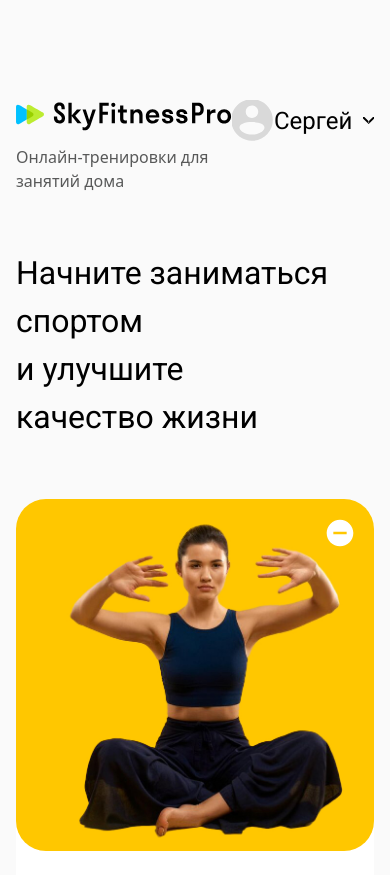
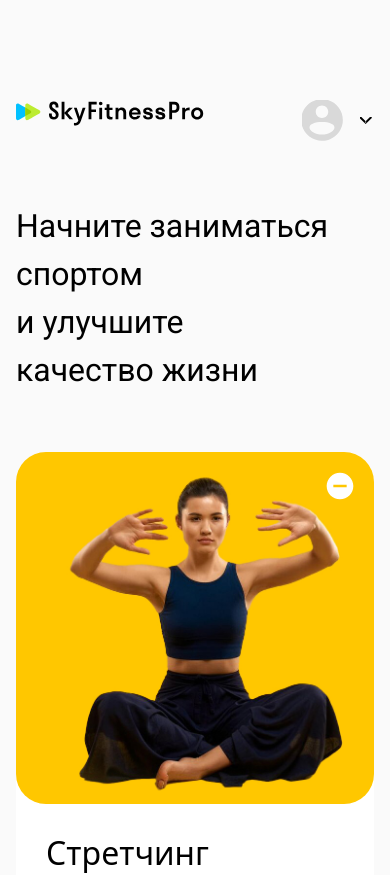
Before and after one commit to StiveTitov/SkyFitnessPro, a Next.js app in the folder sky-fitness-pro/: page /pages in a window 390 px wide. Shown: the top 875 px of the page. Built offline with nearby package versions, Linux system fonts and the light colour scheme.

Commit message:
Адаптив для шапки

```diff
--- a/sky-fitness-pro/src/components/DropDown/DropDown.tsx
+++ b/sky-fitness-pro/src/components/DropDown/DropDown.tsx
@@ -3,7 +3,7 @@ import ButtonLink from "../ButtonLink/ButtonLink";
 
 export default function DropDown() {
   return (
-    <div className="absolute right-20 z-10 mt-14 bg-white rounded-[30px] w-[266px] h-[258px] flex flex-col items-center gap-8 ">
+    <div className="absolute right-0 z-10 mt-3 md:mt-6 bg-white rounded-[30px] w-[266px] h-[258px] flex flex-col items-center gap-8 ">
       <div className="w-[206px] flex flex-col gap-2.5 text-center mt-[24px]">
         <p className="font-skyeng text-lg">Сергей</p>
         <p className="font-skyeng text-lg text-[gray]">sergey.petrov96@mail.ru</p>
--- a/sky-fitness-pro/src/components/Header/Header.tsx
+++ b/sky-fitness-pro/src/components/Header/Header.tsx
@@ -24,63 +24,25 @@ export default function Header() {
               <Image src={logoImg} alt="logo" width={220} height={35} />
             </div>
           </Link>
-          <p className="pt-3.5 text-[#585959]">Онлайн-тренировки для занятий дома</p>
+          <p className="hidden md:block pt-3.5 text-[#585959]">Онлайн-тренировки для занятий дома</p>
         </div>
         {isAuth ?
           <div className="w-[103px]">
             <Button title='Войти' />
           </div>
           : (<>
-            <div onClick={toggleDropdown} className="relative top-0 left-0 flex flex-row justify-between items-center w-[170px] h-[50px]">
+          <div className="relative">
+            <div onClick={toggleDropdown} className="relative top-0 left-0 flex flex-row justify-end gap-4 md:justify-between items-center w-[170px] h-[50px]">
               <SVG icon="icon-user" className="w-[42px] h-[42px]" />
-              <div className="flex items-center w-[100px]">
-                <p className="text-2xl font-roboto-400 pr-[11px]">Сергей</p>
+              <div className="flex items-center">
+                <p className="hidden md:block text-2xl font-roboto-400 pr-[11px]">Сергей</p>
                 <SVG icon="icon-arrow" className="w-[14px] h-[9px]" />
               </div>
             </div>
             {isOpen && ( <DropDown />)}
+            </div>
           </>)}
       </div>
     </>
   )
 }
-{/* <section className="rounded-[30px] p-[40px] lg:p-10 bg-white shadow-def md:mt-[302px] lg:mt-[102px]">
-<div className="relative flex flex-col-reverse ">
-  <div className="w-[465px] flex flex-col ">
-    <h2 className="text-[60px] text-black font-roboto-500 leading-none mb-[28px]">
-      Начните путь <br /> к новому телу
-    </h2>
-    <div className="mb-[28px] h-[178px]">
-      {workoutDescription.map((el) => {
-        return (<>
-          <ul className="flex flex-col list-inside">
-            <li className="list-disc font-roboto-400 text-2xl text-[#585959] pl-6" key={el}>{el}</li>
-          </ul>
-        </>)
-      })}
-    </div>
-    <Button title="Добавить курс" />
-  </div>
-  <div className="w-auto">
-    <Image
-      className="absolute lg:-bottom-[20px] lg:right-[30px] lg:z-10
-      md:-bottom-[20px] md:right-[30px] md:z-20              "
-      src="/img/Runner.svg"
-      alt="runner"
-      width={519}
-      height={539} />
-    <Image
-      className="absolute lg:right-[400px] md:right-[400px]"
-      src="/img/blackLine.png"
-      alt="black line"
-      width={50}
-      height={42} />
-    <Image
-      className="absolute lg:-bottom-[100px] lg:-right-[20px] lg:z-0"
-      src="/img/greenLine.png"
-      alt="green line"
-      width={655}
-      height={390} />
-  </div>
-</div>
-</section > */}
```
